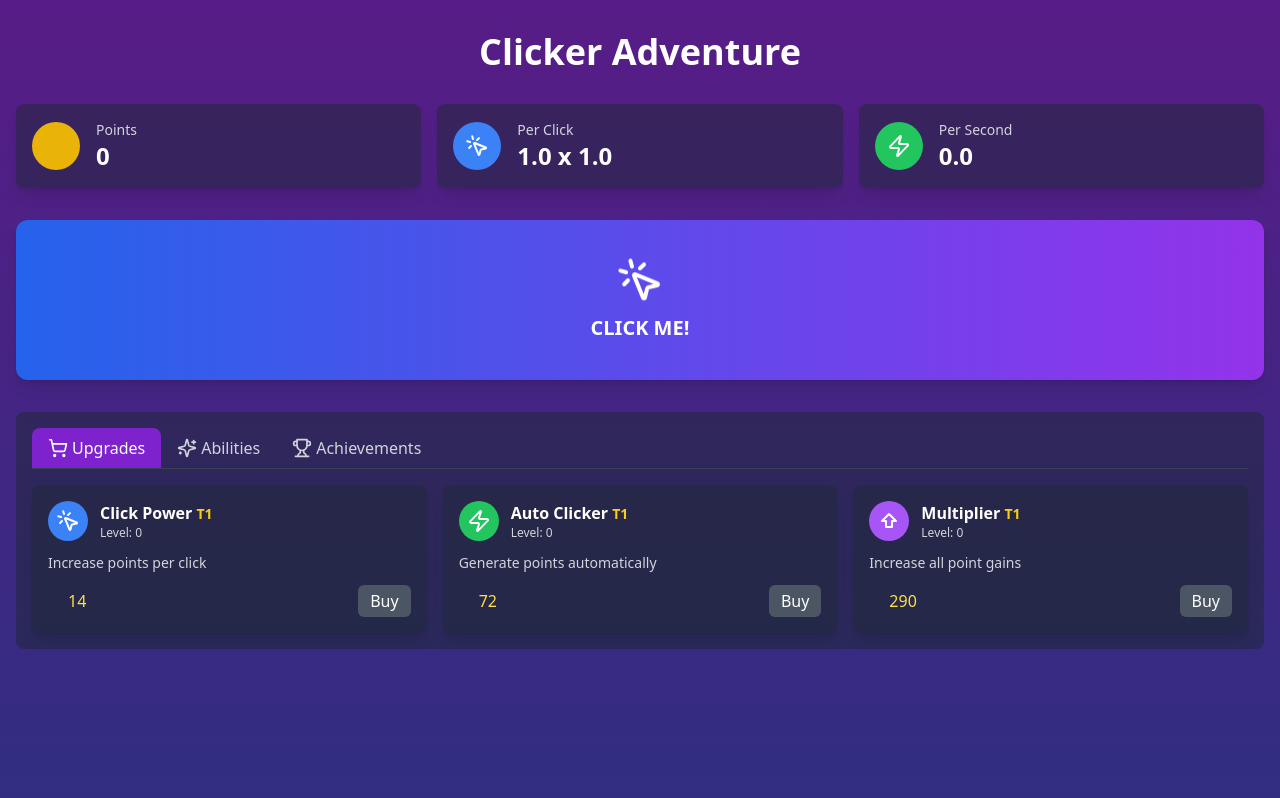
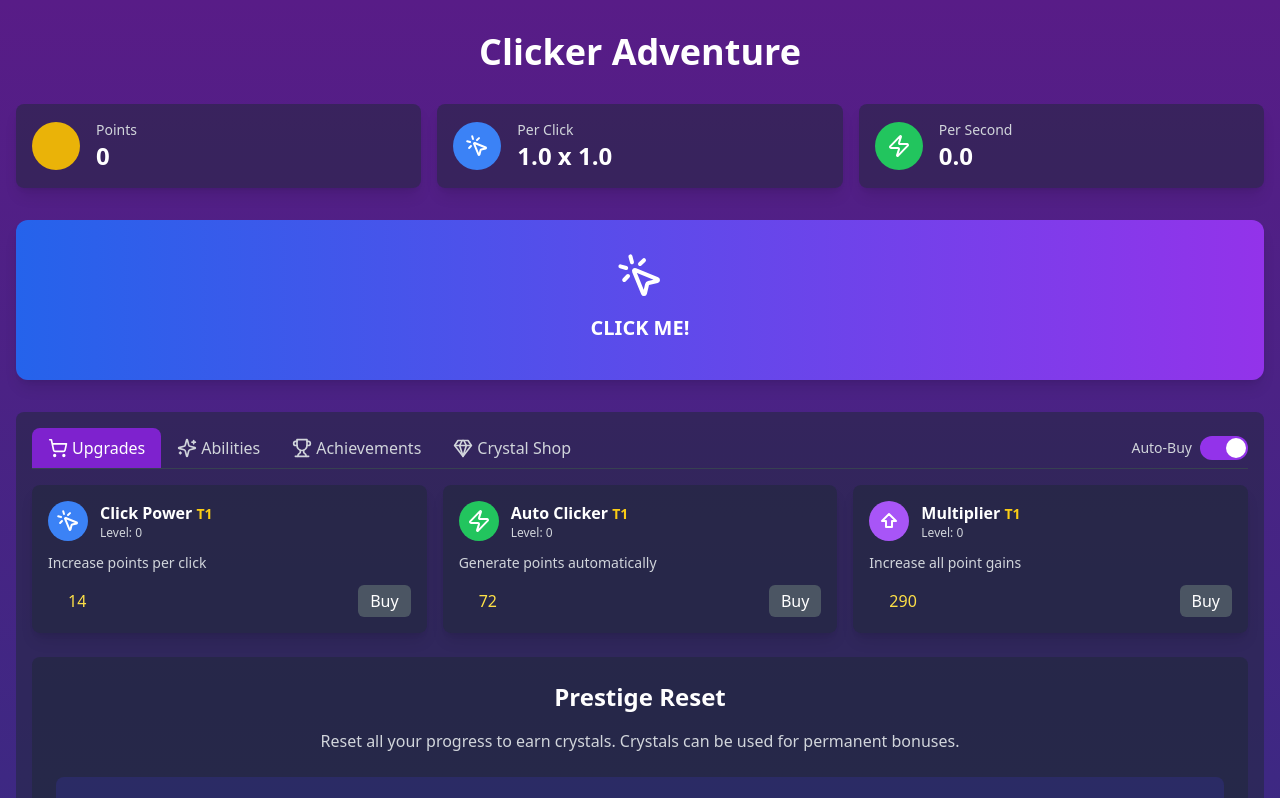
Before and after one commit to JulesGilli/ClickAdventure, a React (Vite) app: page / in a window 1280 px wide. Shown: the top 798 px of the page. Built offline with nearby package versions, Linux system fonts and the light colour scheme.

Commit message:
New prestige system

```diff
--- a/src/components/ClickArea.tsx
+++ b/src/components/ClickArea.tsx
@@ -5,7 +5,8 @@ type Props = {
   handleClick: () => void;
   pointsPerClick: number;
   multiplier: number;
-  prestigeMultiplier: number; // <- il manquait cette prop
+  prestigeMultiplier: number;
+  clickBonusMultiplier: number;
 };
 
 type ClickEffect = {
@@ -15,7 +16,7 @@ type ClickEffect = {
   points: number;
 };
 
-export function ClickArea({ handleClick, pointsPerClick, multiplier, prestigeMultiplier }: Props) {
+export function ClickArea({ handleClick, pointsPerClick, multiplier, prestigeMultiplier, clickBonusMultiplier }: Props) {
   const [clickEffects, setClickEffects] = useState<ClickEffect[]>([]);
 
   const handleAreaClick = (e: MouseEvent<HTMLButtonElement>) => {
@@ -25,7 +26,8 @@ export function ClickArea({ handleClick, pointsPerClick, multiplier, prestigeMul
     const rect = e.currentTarget.getBoundingClientRect();
     const x = e.clientX - rect.left;
     const y = e.clientY - rect.top;
-    const points = pointsPerClick * multiplier * prestigeMultiplier; // <- correction ici
+    const points =
+    pointsPerClick * (1 + clickBonusMultiplier) * multiplier * prestigeMultiplier;
 
     setClickEffects(prev => [
       ...prev,
--- a/src/components/ClickerGame.tsx
+++ b/src/components/ClickerGame.tsx
@@ -5,9 +5,9 @@ import { UpgradeShop } from './UpgradeShop';
 import { AchievementPanel } from './AchievementPanel';
 import { SpecialAbilities } from './SpecialAbilities';
 import { ResetPanel } from './ResetPanel';
-import { CrystalShop, POSSIBLE_BONUSES } from './CrystalShop'
-import { TrophyIcon, ShoppingCartIcon, SparklesIcon } from 'lucide-react';
-
+import { CrystalShop } from './CrystalShop';
+import { POSSIBLE_BONUSES, BonusType } from './bonuses';
+import { TrophyIcon, ShoppingCartIcon, SparklesIcon, GemIcon } from 'lucide-react';
 // Types
 
 type UpgradeType = 'clickPower' | 'autoClicker' | 'doublePoints';
@@ -49,7 +49,7 @@ function calculateUpgradeStats(baseCost: number, baseIncrement: number, level: n
   const costMultiplier = Math.pow(1.45, level) * (isTierLevel ? 5 : 1);
   const cost = baseCost * costMultiplier;
   const tierBoost = isTierLevel ? 6.0 : 1;
-  const increment = baseIncrement * Math.pow(1.03, level) * tierBoost;
+  const increment = baseIncrement * Math.pow(1.06, level) * tierBoost;
   return {
     tier,
     cost: Math.floor(cost),
@@ -63,14 +63,15 @@ export function ClickerGame() {
   const [pointsPerSecond, setPointsPerSecond] = useState(0);
   const [multiplier, setMultiplier] = useState(1);
   const [clickCount, setClickCount] = useState(0);
-  const [prestigeMultiplier, setPrestigeMultiplier] = useState(1);
+  const [prestigeMultiplier] = useState(1);
   const [abilityUses, setAbilityUses] = useState(0);
   const [resetCount, setResetCount] = useState(0);
-  const [autoBuyEnabled, setAutoBuyEnabled] = useState(false);
+  const [autoBuyEnabled, setAutoBuyEnabled] = useState(true);
   const [crystals, setCrystals] = useState(0);
+  const [activeTab, setActiveTab] = useState<'upgrades' | 'abilities' | 'achievements' | 'crystals'>('upgrades');
+
+  type BonusDraw = BonusType & { id: number };
   const [activeDraws, setActiveDraws] = useState<BonusDraw[]>([]);
-
-  type BonusDraw = (typeof POSSIBLE_BONUSES)[number] & { id: number };
 
   const [upgrades, setUpgrades] = useState<Upgrades>(() => {
     const baseUpgrades: Record<UpgradeType, { cost: number; increment: number }> = {
@@ -111,8 +112,20 @@ export function ClickerGame() {
     { id: 16, name: 'First Reset', description: 'Do 1 reset', unlocked: false, requirement: 1 },
     { id: 17, name: 'Reset Lover', description: 'Do 5 resets', unlocked: false, requirement: 5 },
     { id: 18, name: 'Reset Maniac', description: 'Do 10 resets', unlocked: false, requirement: 10 },
-    { id: 19, name: 'Prestige Starter', description: 'Get prestige multiplier x10', unlocked: false, requirement: 10 },
-    { id: 20, name: 'Prestige Pro', description: 'Get prestige multiplier x100', unlocked: false, requirement: 100 },
+    {
+      id: 19,
+      name: 'Crystal Collector',
+      description: 'Earn 10 crystals in one reset',
+      unlocked: false,
+      requirement: 10
+    },
+    {
+      id: 20,
+      name: 'Crystal Hoarder',
+      description: 'Earn 100 crystals in one reset',
+      unlocked: false,
+      requirement: 100
+    },
     { id: 21, name: 'Ultimate Riches', description: 'Reach 1 billion points', unlocked: false, requirement: 1_000_000_000 },
     { id: 22, name: 'You Win!', description: 'Unlock all achievements', unlocked: false, requirement: 22 },
   ];
@@ -148,10 +161,8 @@ export function ClickerGame() {
     }
   ]);
 
-  const [activeTab, setActiveTab] = useState<'upgrades' | 'abilities' | 'achievements'>('upgrades');
-
   const handlePrestigeReset = () => {
-    const earnedCrystals = Math.floor(Math.sqrt(points / 1000));
+    const earnedCrystals = Math.floor(Math.sqrt(points / 10000));
     if (earnedCrystals > 0) {
       setCrystals(prev => prev + earnedCrystals);
     }
@@ -216,12 +227,17 @@ export function ClickerGame() {
 
   };
 
-  const handleClick = () => {
-    const pointsToAdd = pointsPerClick * multiplier * prestigeMultiplier;
-    setPoints(prev => prev + pointsToAdd);
-    setClickCount(prev => prev + 1);
-    checkAchievements();
-  };
+  const prestigeBonusMultiplier = activeDraws
+  .filter(b => b.type === 'prestigeMultiplier')
+  .reduce((total, b) => total * (1 + b.bonus), 1);
+
+  const clickBonusMultiplier = activeDraws
+  .filter(b => b.type === 'clickMultiplier')
+  .reduce((total, b) => total + b.bonus, 0);
+
+const autoBonusMultiplier = activeDraws
+  .filter(b => b.type === 'autoMultiplier')
+  .reduce((total, b) => total + b.bonus, 0);
 
   const purchaseUpgrade = (upgradeType: UpgradeType) => {
     const upgrade = upgrades[upgradeType];
@@ -273,6 +289,19 @@ export function ClickerGame() {
     }
   };
 
+  const handleDrawBonus = () => {
+    const cost = 10;
+    if (crystals < cost) return;
+    const roll = Math.random();
+    const rarity = roll < 0.6 ? 'common' : roll < 0.9 ? 'rare' : 'epic';
+    const pool = POSSIBLE_BONUSES.filter(b => b.rarity === rarity);
+    const selected = pool[Math.floor(Math.random() * pool.length)];
+    setCrystals(prev => prev - cost);
+    setActiveDraws(prev => [...prev, { ...selected, id: Date.now() }]);
+  };
+
+  const crystalsToEarn = Math.floor(Math.sqrt(points / 10000));
+
   const checkAchievements = () => {
     const newAchievements = [...achievements];
     const totalUpgrades = Object.values(upgrades).reduce((sum, u) => sum + u.level, 0);
@@ -299,8 +328,8 @@ export function ClickerGame() {
         (id === 16 && resetCount >= requirement) ||
         (id === 17 && resetCount >= requirement) ||
         (id === 18 && resetCount >= requirement) ||
-        (id === 19 && prestigeMultiplier >= requirement) ||
-        (id === 20 && prestigeMultiplier >= requirement) ||
+        (id === 19 && crystalsToEarn >= requirement) ||
+        (id === 20 && crystalsToEarn >= requirement) ||
         (id === 21 && points >= requirement) ||
         (id === 22 && unlockedCount >= 21)
       ) {
@@ -313,7 +342,7 @@ export function ClickerGame() {
   useEffect(() => {
     const interval = setInterval(() => {
       if (pointsPerSecond > 0) {
-        setPoints(prev => prev + pointsPerSecond * multiplier * prestigeMultiplier);
+        setPoints(prev => prev + pointsPerSecond * (1 + autoBonusMultiplier) * multiplier * prestigeMultiplier);
         checkAchievements();
       }
     }, 1000);
@@ -362,47 +391,113 @@ export function ClickerGame() {
     return () => clearInterval(interval);
   }, [autoBuyEnabled, points, upgrades]);
 
+  const handleClick = () => {
+    const pointsToAdd = pointsPerClick * (1 + clickBonusMultiplier) * multiplier * prestigeMultiplier * prestigeBonusMultiplier;
+    setPoints(prev => prev + pointsToAdd);
+    setClickCount(prev => prev + 1);
+    checkAchievements();
+  };
+
   return (
     <div className="container mx-auto px-4 py-8">
       <h1 className="text-4xl font-bold text-center mb-8">Clicker Adventure</h1>
-      <ResourceDisplay points={points} pointsPerClick={pointsPerClick} pointsPerSecond={pointsPerSecond} multiplier={multiplier} />
-      <ClickArea handleClick={handleClick} pointsPerClick={pointsPerClick} multiplier={multiplier} prestigeMultiplier={prestigeMultiplier} />
+
+      <ResourceDisplay
+        points={points}
+        pointsPerClick={pointsPerClick}
+        pointsPerSecond={pointsPerSecond}
+        multiplier={multiplier}
+      />
+
+<ClickArea
+  handleClick={handleClick}
+  pointsPerClick={pointsPerClick}
+  multiplier={multiplier}
+  prestigeMultiplier={prestigeMultiplier * prestigeBonusMultiplier}
+  clickBonusMultiplier={clickBonusMultiplier}
+/>
+
       <div className="mt-8 bg-gray-800 bg-opacity-50 rounded-lg p-4">
         <div className="flex justify-between items-center border-b border-gray-700 mb-4">
           <div className="flex">
-    <button className={`flex items-center px-4 py-2 ${activeTab === 'upgrades' ? 'bg-purple-700 rounded-t-lg' : 'text-gray-300'}`} onClick={() => setActiveTab('upgrades')}>
+            <button
+              className={`flex items-center px-4 py-2 ${activeTab === 'upgrades' ? 'bg-purple-700 rounded-t-lg' : 'text-gray-300'}`}
+              onClick={() => setActiveTab('upgrades')}
+            >
               <ShoppingCartIcon className="w-5 h-5 mr-1" /> Upgrades
             </button>
-    <button className={`flex items-center px-4 py-2 ${activeTab === 'abilities' ? 'bg-purple-700 rounded-t-lg' : 'text-gray-300'}`} onClick={() => setActiveTab('abilities')}>
+            <button
+              className={`flex items-center px-4 py-2 ${activeTab === 'abilities' ? 'bg-purple-700 rounded-t-lg' : 'text-gray-300'}`}
+              onClick={() => setActiveTab('abilities')}
+            >
               <SparklesIcon className="w-5 h-5 mr-1" /> Abilities
             </button>
-    <button className={`flex items-center px-4 py-2 ${activeTab === 'achievements' ? 'bg-purple-700 rounded-t-lg' : 'text-gray-300'}`} onClick={() => setActiveTab('achievements')}>
+            <button
+              className={`flex items-center px-4 py-2 ${activeTab === 'achievements' ? 'bg-purple-700 rounded-t-lg' : 'text-gray-300'}`}
+              onClick={() => setActiveTab('achievements')}
+            >
               <TrophyIcon className="w-5 h-5 mr-1" /> Achievements
             </button>
+            <button
+              className={`flex items-center px-4 py-2 ${activeTab === 'crystals' ? 'bg-purple-700 rounded-t-lg' : 'text-gray-300'}`}
+              onClick={() => setActiveTab('crystals')}
+            >
+              <GemIcon className="w-5 h-5 mr-1" /> Crystal Shop
+            </button>
+          </div>
+          <div className="flex items-center gap-2 text-white text-sm">
+  <span className="text-gray-300">Auto-Buy</span>
+  <button
+    onClick={() => setAutoBuyEnabled(prev => !prev)}
+    className={`relative w-12 h-6 rounded-full transition-colors duration-300 ${
+      autoBuyEnabled ? 'bg-purple-600' : 'bg-gray-600'
+    }`}
+  >
+    <span
+      className={`absolute top-0.5 left-0.5 w-5 h-5 bg-white rounded-full transition-transform duration-300 ${
+        autoBuyEnabled ? 'translate-x-6' : ''
+      }`}
+    />
+  </button>
+</div>
         </div>
 
-  {resetCount > 0 && (
-  <label className="flex items-center gap-2 text-white text-sm pr-2">
-    <input
-      type="checkbox"
-      checked={autoBuyEnabled}
-      onChange={() => setAutoBuyEnabled(prev => !prev)}
-      className="w-4 h-4"
+        {activeTab === 'upgrades' && (
+          <UpgradeShop
+            upgrades={upgrades}
+            points={points}
+            purchaseUpgrade={purchaseUpgrade}
           />
-    Auto-Buy
-  </label>
         )}
-</div>
-        {activeTab === 'upgrades' && <UpgradeShop upgrades={upgrades} points={points} purchaseUpgrade={purchaseUpgrade} />}
-        {activeTab === 'abilities' && <SpecialAbilities abilities={abilities} points={points} useAbility={useAbility} />}
-        {activeTab === 'achievements' && <AchievementPanel achievements={achievements} />}
-        {points >= 1_000_000 && (
+
+        {activeTab === 'abilities' && (
+          <SpecialAbilities
+            abilities={abilities}
+            points={points}
+            useAbility={useAbility}
+          />
+        )}
+
+        {activeTab === 'achievements' && (
+          <AchievementPanel achievements={achievements} />
+        )}
+
+        {activeTab === 'crystals' && (
+          <CrystalShop
+            crystals={crystals}
+            onDraw={handleDrawBonus}
+            activeDraws={activeDraws}
+          />
+        )}
+
+        <div className="mt-6">
         <ResetPanel
   points={points}
-    crystalsToEarn={Math.floor(Math.sqrt(points / 1000))}
+  crystalsToEarn={crystalsToEarn}
   onReset={handlePrestigeReset}
+  canReset={crystalsToEarn > 0}
 />
-)}
+        </div>
       </div>
     </div>
   );
--- a/src/components/ResetPanel.tsx
+++ b/src/components/ResetPanel.tsx
@@ -1,15 +1,16 @@
 import { RefreshCwIcon } from 'lucide-react'
 
-interface ResetPanelProps {
-  points: number
-  crystalsToEarn: number
-  onReset: () => void
-}
+type ResetPanelProps = {
+    points: number;
+    crystalsToEarn: number;
+    onReset: () => void;
+    canReset: boolean;
+  };
 
 export function ResetPanel({ points, crystalsToEarn, onReset }: ResetPanelProps) {
   return (
     <div className="bg-gray-800 bg-opacity-50 p-6 rounded-lg text-center">
-      <h3 className="text-2xl font-bold mb-4">Reset Progress</h3>
+      <h3 className="text-2xl font-bold mb-4">Prestige Reset</h3>
       <p className="text-gray-300 mb-6">
         Reset all your progress to earn crystals. Crystals can be used for permanent bonuses.
       </p>
@@ -23,12 +24,15 @@ export function ResetPanel({ points, crystalsToEarn, onReset }: ResetPanelProps)
         </p>
       </div>
       <button
-        onClick={onReset}
-        className="bg-red-600 hover:bg-red-500 text-white px-6 py-3 rounded-lg font-bold flex items-center justify-center mx-auto"
-      >
-        <RefreshCwIcon className="w-5 h-5 mr-2" />
-        Reset Progress
-      </button>
+  onClick={onReset}
+  className="w-full h-40 bg-gradient-to-r from-blue-600 to-purple-600 rounded-xl flex items-center justify-center hover:from-blue-500 hover:to-purple-500 transition-colors shadow-lg overflow-hidden relative"
+>
+  <div className="absolute inset-0 bg-white opacity-0 hover:opacity-10 transition-opacity"></div>
+  <div className="flex flex-col items-center">
+    <RefreshCwIcon className="w-8 h-8 mb-2 animate-spin-slow" />
+    <span className="text-xl font-bold">PRESTIGE RESET</span>
+  </div>
+</button>
     </div>
   )
 }
```
Also changed, not shown: src/components/CrystalShop.tsx (+32 -53 lines), src/components/bonuses.ts (+8 -0 lines). Lines whose indentation alone changed are shown as unchanged.
